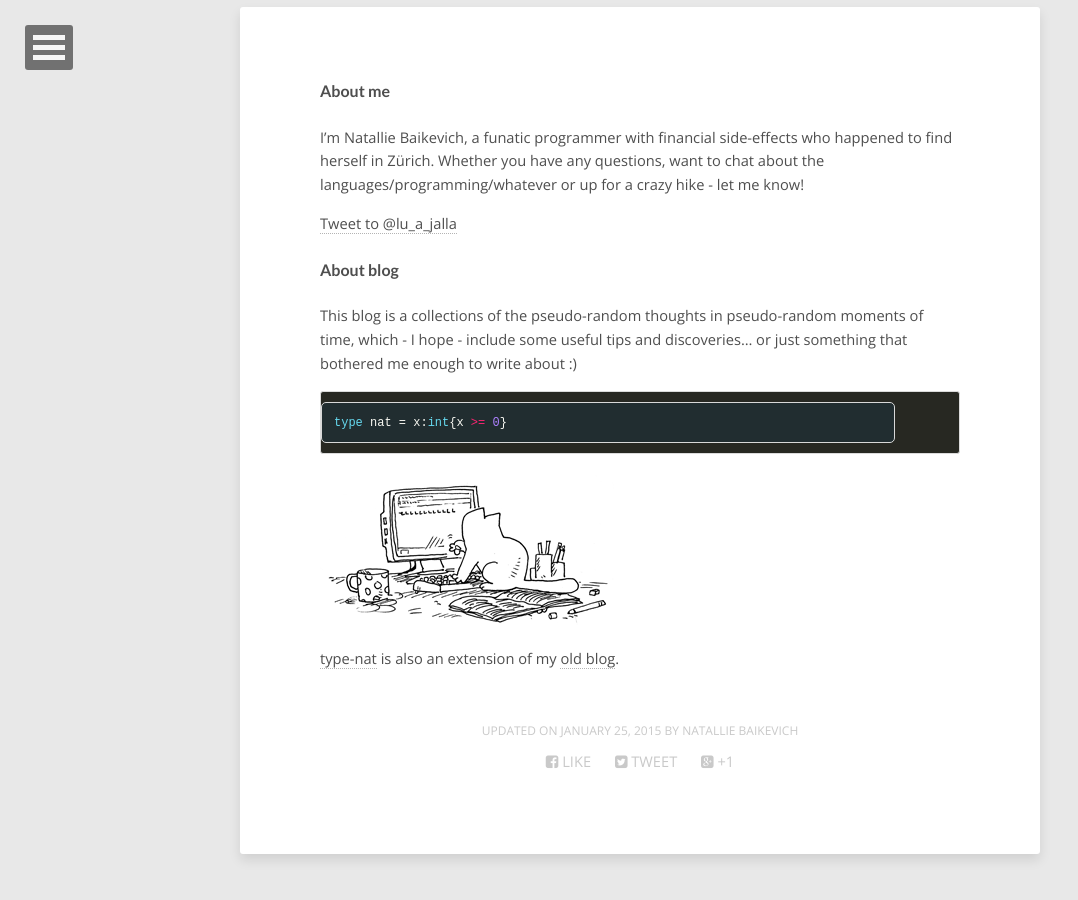
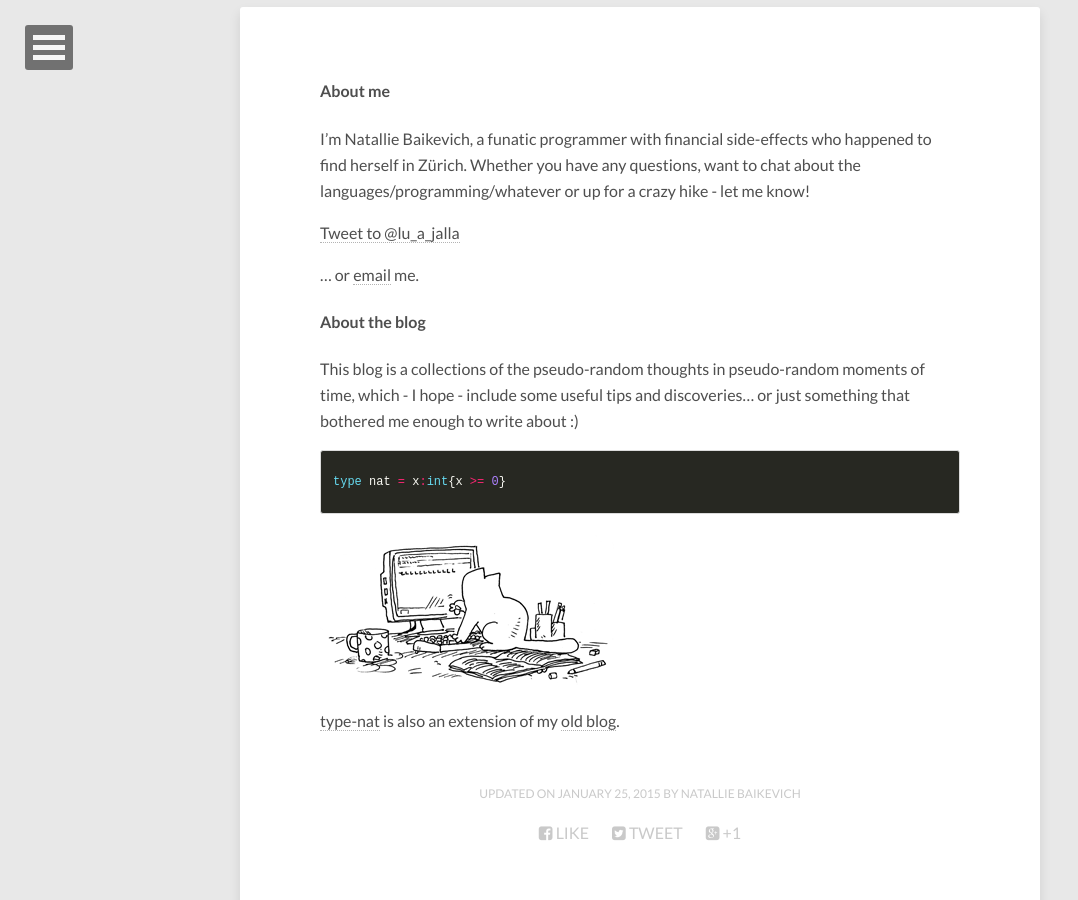
Before and after one commit to luajalla/luajalla.github.io, a Jekyll site: the page built from about/index.md, in a window 1280 px wide and 900 px high, scrolled down 443 px. Shown: the whole window, without its empty margins (0-1078 px from the left). Built offline with Jekyll 4.4.1, drawn with Linux system fonts in a browser that asks for light colours; nearby versions of some CDN libraries; some web fonts are replaced; comment, search, counter and statistics services are not loaded.

Commit message:
update about

```diff
--- a/_includes/scripts.html
+++ b/_includes/scripts.html
@@ -2,9 +2,6 @@
 <script type="text/javascript" src="{{ site.url }}/assets/js/tips.js"></script>
 <script>window.jQuery || document.write('<script src="{{ site.url }}/assets/js/vendor/jquery-1.9.1.min.js"><\/script>')</script>
 <script src="{{ site.url }}/assets/js/scripts.min.js"></script>
-<link rel="stylesheet" type="text/css" href="{{ site.url }}/assets/css/style.css" />
-
-<script type="text/javascript" src="http://cdn.mathjax.org/mathjax/latest/MathJax.js?config=TeX-AMS-MML_HTMLorMML"></script>
 
 {% if site.google_analytics %}
 <!-- Asynchronous Google Analytics snippet -->
--- a/_layouts/post.html
+++ b/_layouts/post.html
@@ -8,6 +8,11 @@
 </head>
 
 <body id="post" {% if page.image.feature %}class="feature"{% endif %}>
+
+<link rel="stylesheet" type="text/css" href="{{ site.url }}/assets/css/style.css" />
+
+<script type="text/javascript" src="http://cdn.mathjax.org/mathjax/latest/MathJax.js?config=TeX-AMS-MML_HTMLorMML"></script>
+
 
 {% include browser-upgrade.html %}
 {% include navigation.html %}
--- a/about/index.md
+++ b/about/index.md
@@ -16,15 +16,17 @@
 <a href="https://twitter.com/intent/tweet?screen_name=lu_a_jalla" class="twitter-mention-button" data-related="lu_a_jalla">Tweet to @lu_a_jalla</a>
 <script>!function(d,s,id){var js,fjs=d.getElementsByTagName(s)[0],p=/^http:/.test(d.location)?'http':'https';if(!d.getElementById(id)){js=d.createElement(s);js.id=id;js.src=p+'://platform.twitter.com/widgets.js';fjs.parentNode.insertBefore(js,fjs);}}(document, 'script', 'twitter-wjs');</script>
 
+... or [email](mail-to:lu-a-jalla@ya.ru) me.
 
-#### About blog
+#### About the blog
 
 This blog is a collections of the pseudo-random thoughts in pseudo-random moments of time, which - I hope - include some useful tips and discoveries... or just something that bothered me enough to write about :)
 
 
-{% highlight fsharp %}
+{% highlight ocaml %}
 type nat = x:int{x >= 0}
 {% endhighlight %}
+
 
 <img src="/images/about.png" alt="">
 
```
